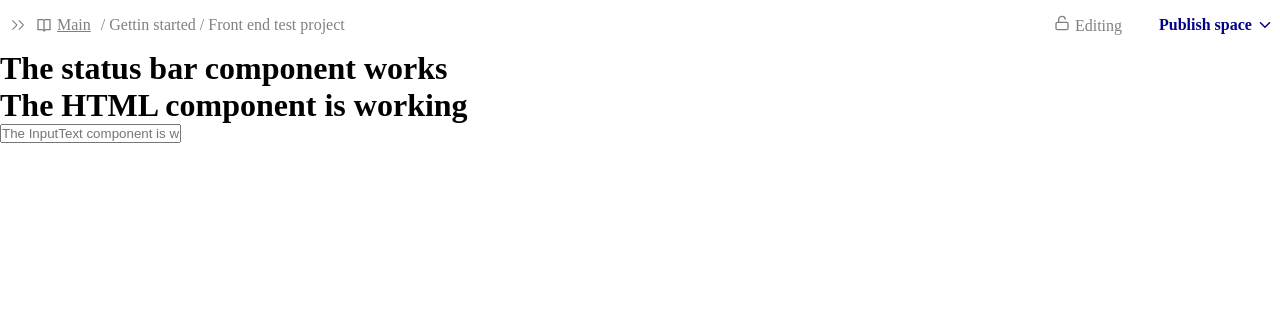
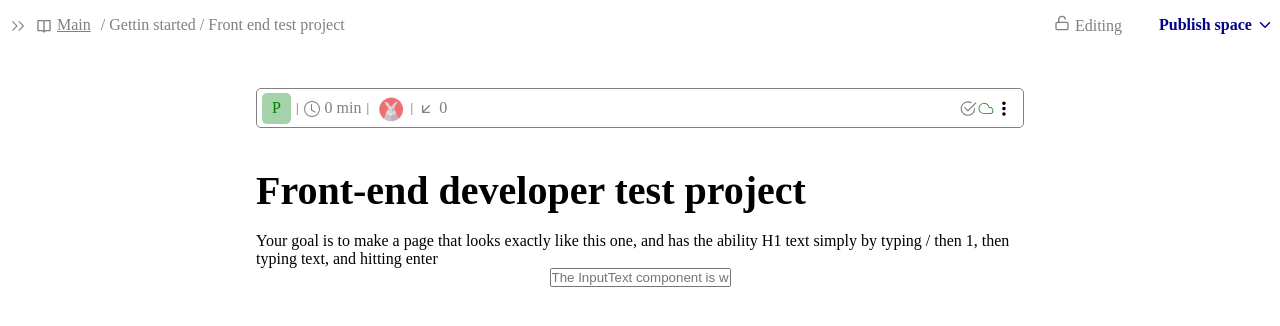
Before and after one commit to carreraprogrammer/h1-converter, a React (Create React App) app: page / in a window 1280 px wide. Shown: the top 326 px of the page. Built offline with nearby package versions, Linux system fonts and the light colour scheme.

Commit message:
Add styles to status bar

```diff
--- a/src/Components/HtmlText.js
+++ b/src/Components/HtmlText.js
@@ -1,6 +1,6 @@
 const HtmlText = () => {
     return (
-      <h1>The HTML component is working</h1>
+      <h1></h1>
     )
 }
 
--- a/src/Components/Navbar.js
+++ b/src/Components/Navbar.js
@@ -9,8 +9,8 @@ const Navbar =() => {
     return (
     <nav id="navbar">
       <div id="navigation">
-        <RxDoubleArrowRight style={{margin: '0px 10px'}} />
-        <BiBookOpen style={{marginRight: '5px'}} />
+        <RxDoubleArrowRight style={{margin: '0px 10px', marginTop: '2px'}} />
+        <BiBookOpen style={{marginRight: '5px', marginTop: '2px'}} />
         <NavLink to="/"  style={{marginRight: '10px'}}>Main</NavLink>/ Gettin started / Front end test project
       </div>
       <div id="editing">
--- a/src/Components/StatusBar.js
+++ b/src/Components/StatusBar.js
@@ -1,6 +1,25 @@
+import { BsClock } from 'react-icons/bs'
+import { FiArrowDownLeft } from 'react-icons/fi';
+import { BsCheck2Circle } from 'react-icons/bs';
+import  { CiCloud } from 'react-icons/ci';
+import { HiDotsVertical } from 'react-icons/hi';
+import bunny from '../Resources/bunny.png'
+
 const StatusBar = () => {
     return (
-      <h1>The status bar component works</h1>
+      <div id="statusBar">
+        <div id="leftStatusSide">
+          <p className="statusPartContainer"> <span id='greenP'> P </span> <span className="divisorStatus">|</span></p>
+          <div className="statusPartContainer"><div id="time"><BsClock style= {{marginTop: '5px', marginRight: '5px'}}/> </div>0 min <span className="divisorStatus">|</span></div>
+          <div className="statusPartContainer"><img src={bunny} alt="bunny" height="30px" /><span className="divisorStatus">|</span></div>
+          <div className="statusPartContainer"><p id="statusSave"><FiArrowDownLeft style= {{marginTop: '5px', marginRight: '5px'}}/></p>0</div>
+        </div>
+        <div id="rightStatusSide">
+          <BsCheck2Circle />
+          <CiCloud style={{color: 'green'}}/>
+          <HiDotsVertical style={{color: 'black'}}/>
+        </div>
+      </div>
     )
 }
 
--- a/src/Pages/H1Converter.js
+++ b/src/Pages/H1Converter.js
@@ -9,6 +9,9 @@ const H1Converter = () => {
  return (
  <div className="pageContainer">
     <StatusBar />
+    <h1 id="pageTitle">Front-end developer test project</h1>
+    <br />
+    <p id="pageDescription">Your goal is to make a page that looks exactly like this one, and has the ability H1 text simply by typing / then 1, then typing text, and hitting enter</p>
     <HtmlText />
     <InputText />
   </div>)
--- a/src/Styles/H1Converter.scss
+++ b/src/Styles/H1Converter.scss
@@ -17,5 +17,70 @@
   .pageContainer {
     width: 100%;
     height: 100%;
+    display: flex;
+    flex-direction: column;
+    align-items: center;
   }
 }
+
+/* STATUS BAR STYLES */
+
+
+  @mixin center-element {
+    display: flex;
+    align-items: center;
+    justify-content: center;
+  }
+
+  #statusBar {
+    width: 60%;
+    height: 2.5rem;
+    border: 1px solid gray;
+    border-radius: 5px;
+    color: gray;
+    display: flex;
+    justify-content: space-between;
+    margin: 3% 0;
+    #leftStatusSide {
+      display: flex;
+      .statusPartContainer {
+        @include center-element;
+        height: 100%;
+        #greenP {
+          height: 80%;
+          width: 90%;
+          padding: 0px 10px;
+          background-color: rgba(0, 128, 17, 0.353);
+          color: green;
+          border-radius: 5px;
+          @include center-element;
+          margin-left: 5px;
+        }
+      }
+      .divisorStatus {
+        font-weight: bolder;
+        margin-left: 5px;
+        margin-right: 5px;
+        font-size: 12px;
+      }
+    }
+    #rightStatusSide {
+        @include center-element;
+        height: 100%;
+        width: 7%;
+        font-size: 1.2rem;
+        justify-content: space-between;
+        margin-right: 10px;
+      }
+  }
+
+  #pageTitle {
+    width: 60%;
+    font-size: 2.5rem;
+  }
+
+  #pageDescription {
+    width: 60%;
+    font-size: 1rem;
+  }
+/* STATUS BAR STYLES */
```
Also changed, not shown: src/Resources/bunny.png (added).
